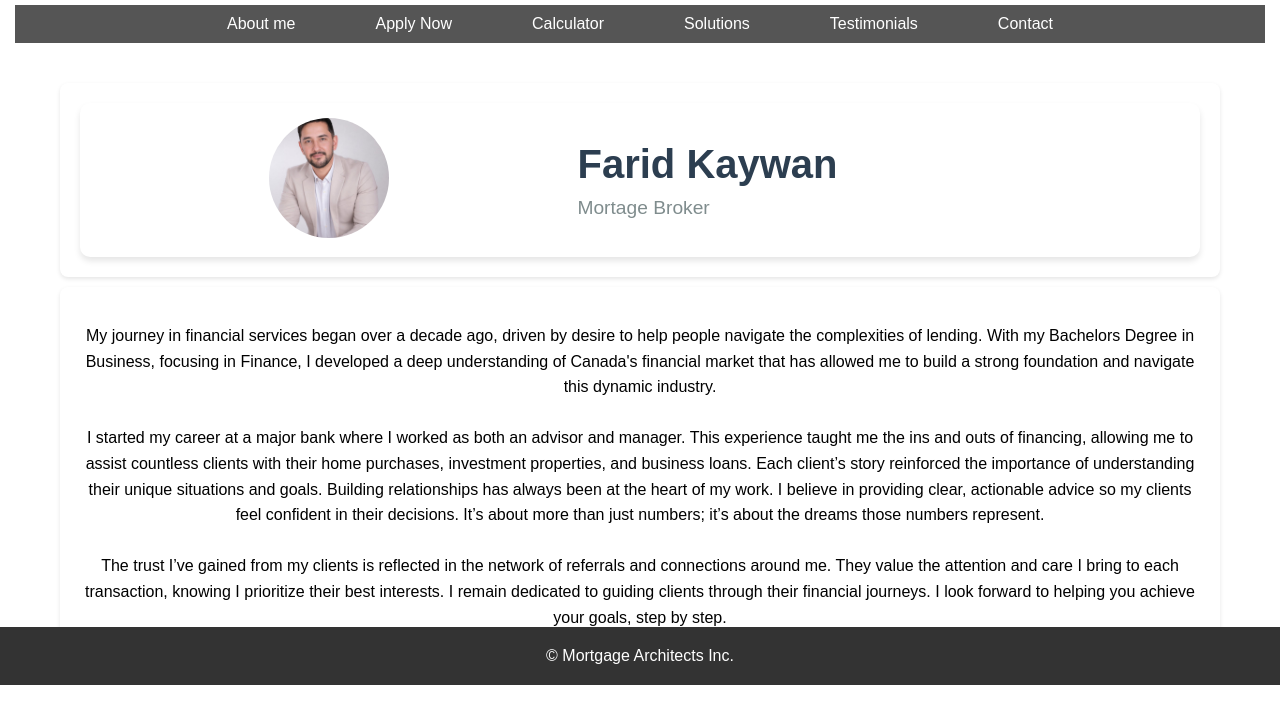
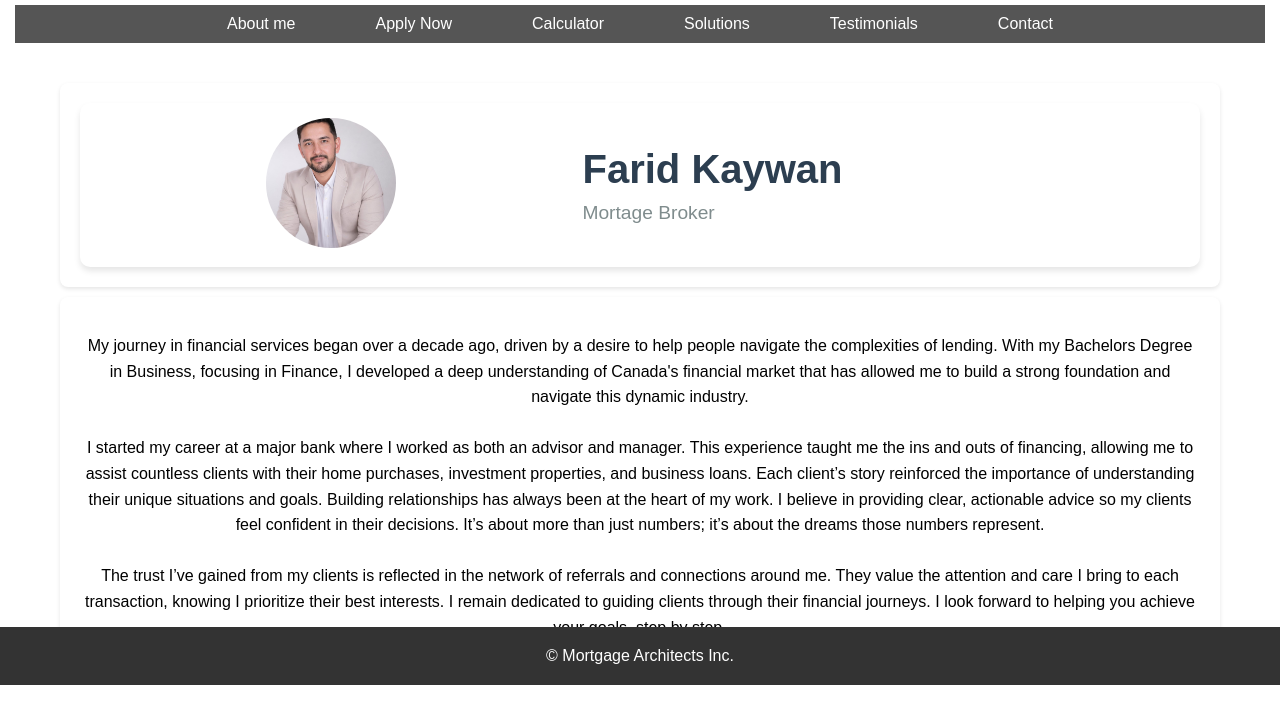
Before and after one commit to offmitch/farid-kaywan, a plain HTML site: page index.html in a window 1280 px wide. Shown: the part 115-816 px from the top of the page. Drawn offline with Linux system fonts and the light colour scheme; files whose address does not match are found by name.

Commit message:
bigger image

```diff
--- a/index.html
+++ b/index.html
@@ -40,7 +40,7 @@
 </div>
 <div class="container">
     <p class="intro">
-        My journey in financial services began over a decade ago, driven by desire to help people navigate the complexities of lending.
+        My journey in financial services began over a decade ago, driven by a desire to help people navigate the complexities of lending.
         With my Bachelors Degree in Business, focusing in Finance, I developed a deep understanding of Canada's financial market that has allowed me to build a strong foundation and navigate this dynamic industry.
         <br><br>
         I started my career at a major bank where I worked as both an advisor and manager. This experience taught me the ins and outs of financing, allowing me to assist countless clients with their home purchases, investment properties, and business loans. Each client’s story reinforced the importance of understanding their unique situations and goals.
--- a/style/styles.css
+++ b/style/styles.css
@@ -125,8 +125,8 @@ img {
 }
 
 .profile-image {
-    width: 120px;
-    height: 120px;
+    width: 130px;
+    height: 130px;
     border-radius: 50%;
     object-fit: cover;
 }
```
